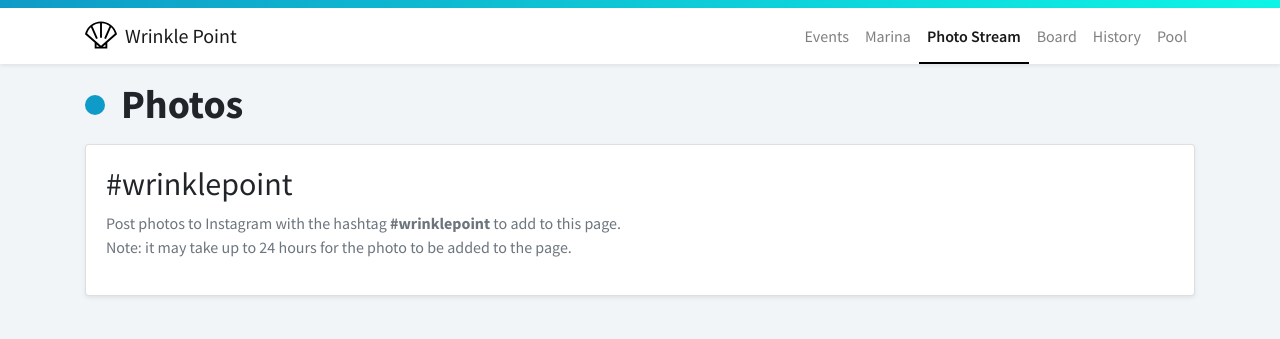
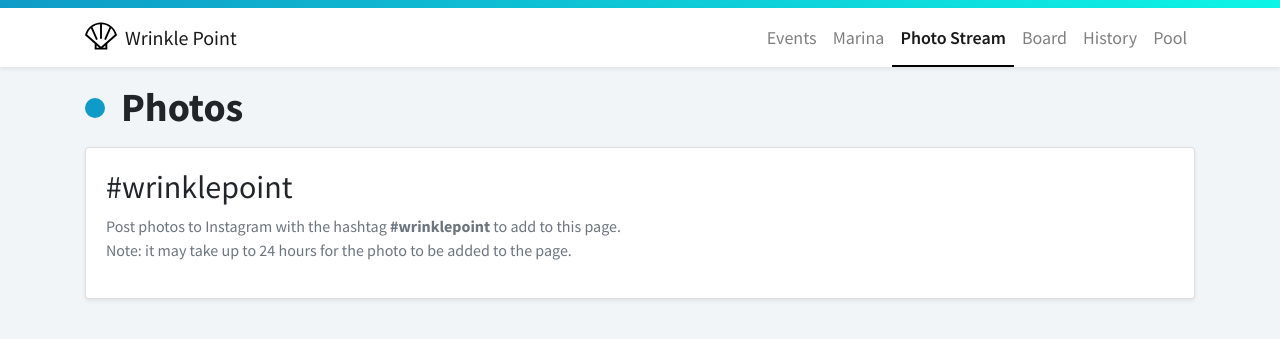
Before and after one commit to wrinklepoint/wrinklepoint.org, a Jekyll site: the page built from photos.md, in a window 1280 px wide. Shown: the top 339 px of the page. Built offline with Jekyll 4.4.1, drawn with Linux system fonts in a browser that asks for light colours; nearby versions of some CDN libraries; a script that is not in the unit is left out.

Commit message:
font size

```diff
--- a/_sass/_base.scss
+++ b/_sass/_base.scss
@@ -77,6 +77,10 @@ svg {
   }
 }
 
+.nav-link {
+  font-size: 18px;
+}
+
 .navbar-light {
   .nav-item {
     &:hover,
```
